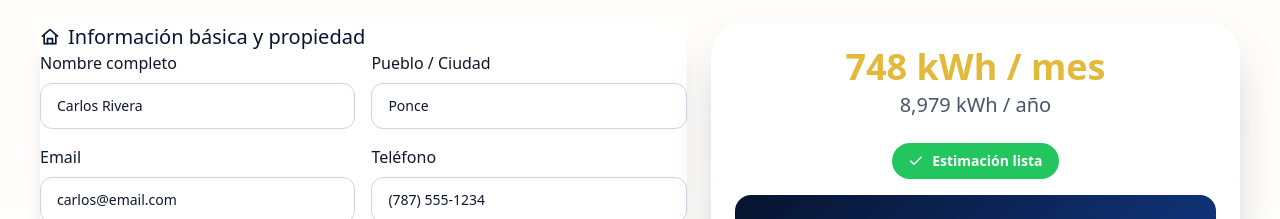
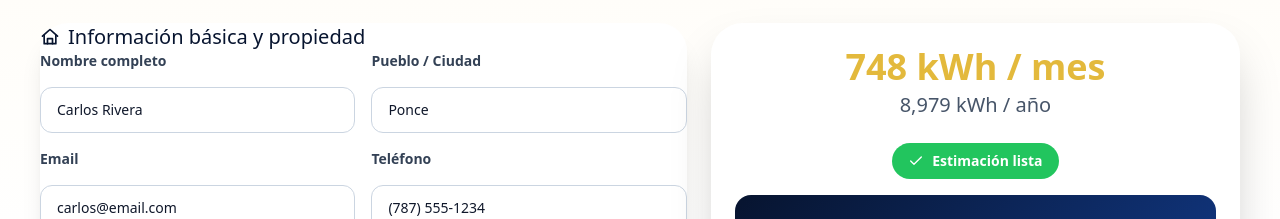
Before and after one commit to vicvazq30-eng/HQS-SOLAR-CALCULATOR, a React (Vite) app: page / in a window 1280 px wide. Shown: the part 733-952 px from the top of the page. Built offline with nearby package versions, Linux system fonts and the light colour scheme.

Commit message:
Refactor Label component for better styling

```diff
--- a/hqs_cotizador_demo.jsx
+++ b/hqs_cotizador_demo.jsx
@@ -28,7 +28,14 @@ function Input(props) {
 }
 
 function Label({ children, className = '', ...props }) {
-  return <label className={className} {...props}>{children}</label>;
+  return (
+    <label
+      className={`block text-sm font-semibold text-slate-700 mb-2 ${className}`}
+      {...props}
+    >
+      {children}
+    </label>
+  );
 }
 
 function Progress({ value = 0, className = '' }) {
```
